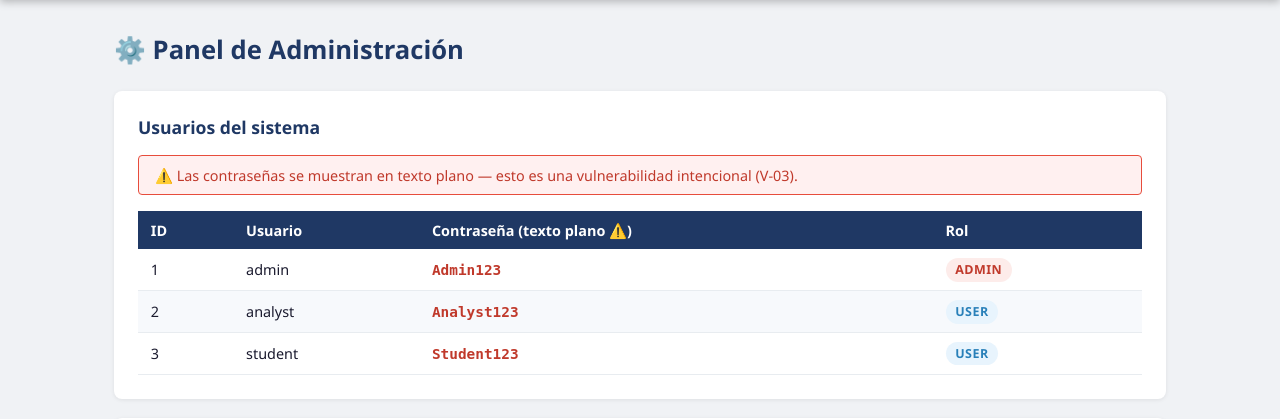
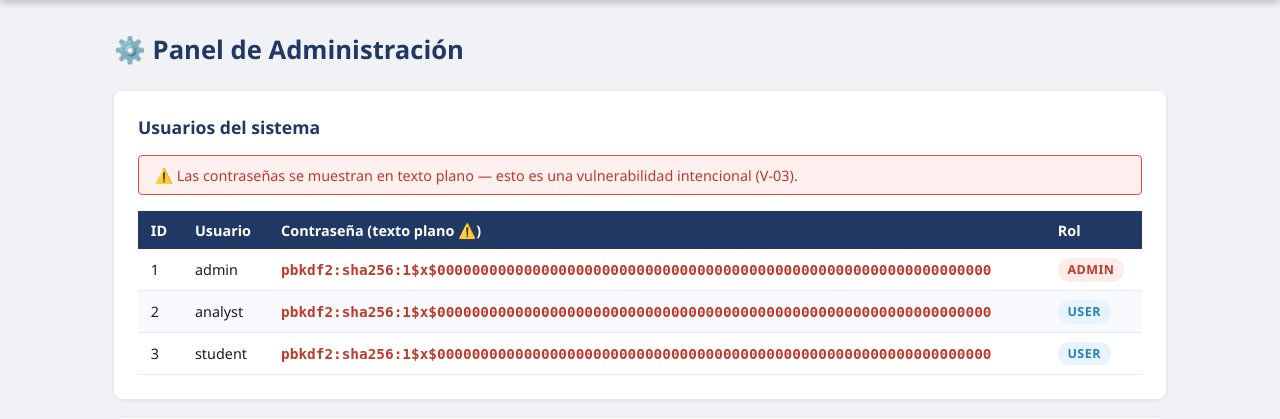
Before and after one commit to Jacqueline345/Mini_Lab, a Flask app: page /admin in a window 1280 px wide. Shown: the part 56-475 px from the top of the page. Run offline with Flask 3, Linux system fonts and the light colour scheme; the visitor is signed in with stand-in values (Sample User, id 1); data comes from the database, SQL or seed files in the repository; data that the repository does not hold is empty.

Commit message:
Correccion V-03

```diff
--- a/sqli_utn/sqli_lab_vulnerable_app/app.py
+++ b/sqli_utn/sqli_lab_vulnerable_app/app.py
@@ -21,6 +21,7 @@
 """
 
 from flask import Flask, render_template, request, redirect, url_for, session, flash
+from werkzeug.security import generate_password_hash, check_password_hash
 import sqlite3
 from pathlib import Path
 
@@ -89,9 +90,9 @@ def init_db():
     cur.execute("SELECT COUNT(*) FROM users")
     if cur.fetchone()[0] == 0:
         users = [
-            ("admin",   "Admin123",   "admin"),
-            ("analyst", "Analyst123", "user"),
-            ("student", "Student123", "user"),
+            ("admin",   generate_password_hash("Admin123"),   "admin"),
+            ("analyst", generate_password_hash("Analyst123"), "user"),
+            ("student", generate_password_hash("Student123"), "user"),
         ]
         cur.executemany(
             "INSERT INTO users (username, password, role) VALUES (?, ?, ?)",
@@ -176,7 +177,7 @@ def login():
             return render_template("login.html")
         conn.close()
 
-        if user:
+        if user and check_password_hash(user["password"], password):
             session["user_id"]  = user["id"]
             session["username"] = user["username"]
             session["role"]     = user["role"]
--- a/sqli_utn/sqli_lab_vulnerable_app/templates/layout.html
+++ b/sqli_utn/sqli_lab_vulnerable_app/templates/layout.html
@@ -19,7 +19,9 @@
       <div class="nav-links">
         <a href="{{ url_for('dashboard') }}">Dashboard</a>
         <a href="{{ url_for('search') }}">Búsqueda</a>
-        <a href="{{ url_for('admin') }}">Admin</a>
+        {% if session.get('role') == 'admin' %}
+         <a href="/admin">Admin</a>
+        {% endif %}
         <span class="nav-user">{{ session.get('username') }} ({{ session.get('role') }})</span>
         <a href="{{ url_for('logout') }}" class="btn-logout">Salir</a>
       </div>
```
